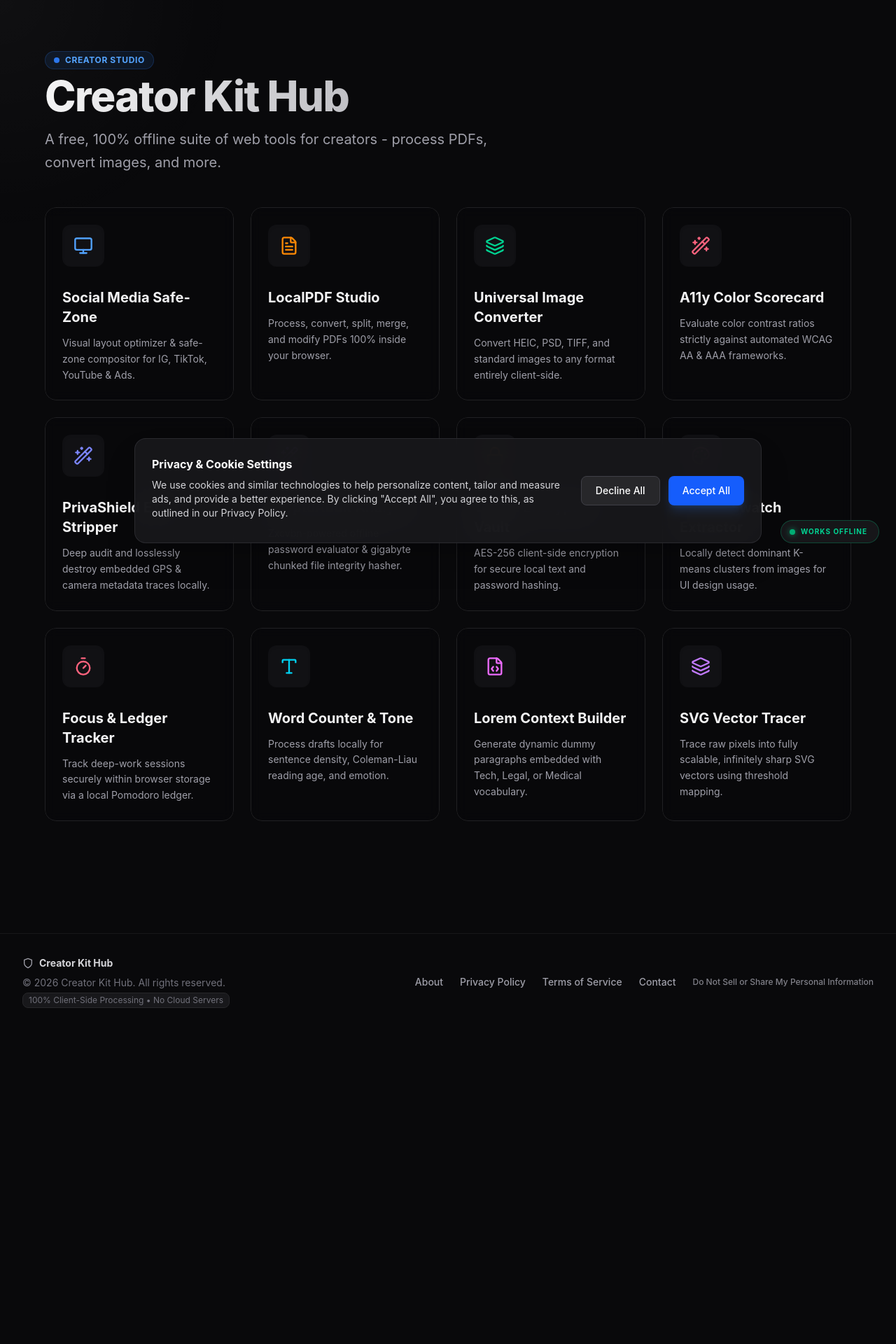
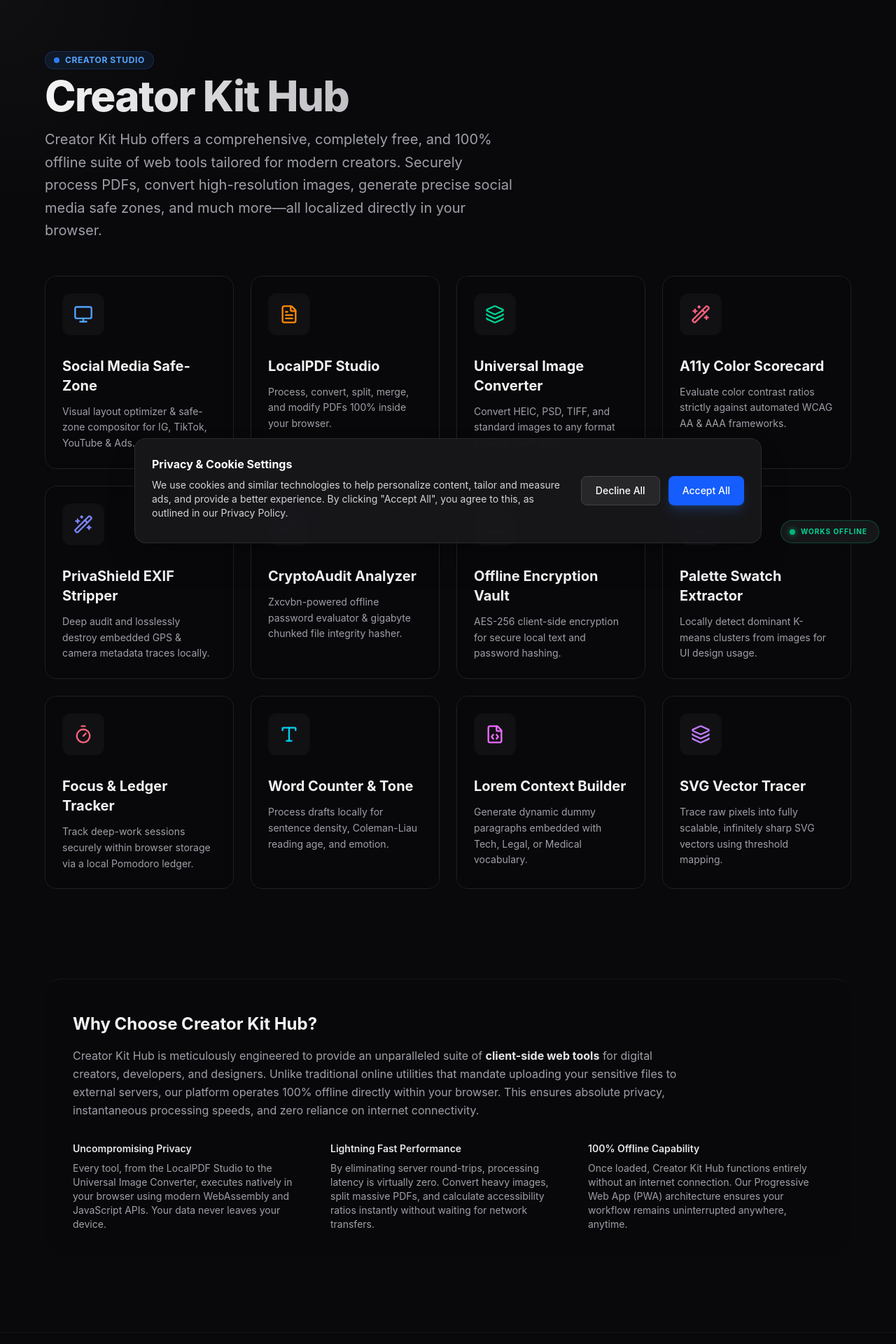
Before and after one commit to creatorkithub/app, a React (Vite) app: page / in a window 1280 px wide. Shown: the top 1920 px of the page at 70% size. Before the commit the page ends 1472 px from the top, so only its background shows below. Built offline with nearby package versions, Linux system fonts and the light colour scheme.

Commit message:
chore: SEO optimizations (meta tags, GEO schema, remove inline styles, add hub page content)

```diff
--- a/index.html
+++ b/index.html
@@ -71,24 +71,48 @@
   <meta name="referrer" content="strict-origin-when-cross-origin">
   <meta name="theme-color" content="#09090b" media="(prefers-color-scheme: dark)" />
   <meta name="description"
-    content="A free, 100% offline suite of web tools for creators - process PDFs, convert images, and more." />
+    content="Creator Kit Hub is a free, 100% offline suite of client-side web tools for creators. Process PDFs, convert images, and secure files locally." />
   <meta name="keywords"
     content="PDF tools, Social media safe zone, Client-side pdf merge, image to pdf, privacy tools, social media overlay" />
 
   <!-- Open Graph / SEO -->
-  <meta property="og:title" content="Creator Kit Hub - Client-Side SEO Tools" />
+  <meta property="og:title" content="Creator Kit Hub - Client-Side Web Tools for Creators" />
   <meta property="og:description"
-    content="A free, 100% offline suite of web tools for creators - process PDFs, convert images, and more." />
+    content="Creator Kit Hub is a free, 100% offline suite of client-side web tools for creators. Process PDFs, convert images, and secure files locally." />
   <meta property="og:type" content="website" />
 
   <link rel="apple-touch-icon" href="/icon.svg" />
-  <title>Creator Kit Hub - Client-Side App Suite</title>
+  <title>Creator Kit Hub - Client-Side Web Tools for Creators</title>
+
+  <script type="application/ld+json">
+    {
+      "@context": "https://schema.org",
+      "@type": "WebSite",
+      "name": "Creator Kit Hub",
+      "url": "https://creatorkithub.org/",
+      "description": "A free, 100% offline suite of client-side web tools for creators.",
+      "publisher": {
+        "@type": "Organization",
+        "name": "Creator Kit Hub",
+        "logo": {
+          "@type": "ImageObject",
+          "url": "https://creatorkithub.org/icon.svg"
+        }
+      }
+    }
+  </script>
+  <style>
+    .gtm-iframe {
+      display: none;
+      visibility: hidden;
+    }
+  </style>
 </head>
 
-<body style="background-color: #09090b; color: #ffffff;" class="bg-[#09090b] text-white">
+<body class="bg-[#09090b] text-white">
   <!-- Google Tag Manager (noscript) -->
   <noscript><iframe src="https://www.googletagmanager.com/ns.html?id=GTM-MTBGDHJ2" height="0" width="0"
-      style="display:none;visibility:hidden"></iframe></noscript>
+      class="gtm-iframe"></iframe></noscript>
   <!-- End Google Tag Manager (noscript) -->
   <div id="root"></div>
   <script type="module" src="/src/main.tsx"></script>
--- a/src/pages/Hub.tsx
+++ b/src/pages/Hub.tsx
@@ -221,7 +221,7 @@ export default function Hub({ onSelectTool }: { onSelectTool: (toolId: string) =
                         Creator Kit Hub
                     </h1>
                     <p className="text-zinc-400 text-lg md:text-xl max-w-2xl leading-relaxed">
-                        A free, 100% offline suite of web tools for creators - process PDFs, convert images, and more.
+                        Creator Kit Hub offers a comprehensive, completely free, and 100% offline suite of web tools tailored for modern creators. Securely process PDFs, convert high-resolution images, generate precise social media safe zones, and much more—all localized directly in your browser.
                     </p>
                 </header>
 
@@ -267,6 +267,30 @@ export default function Hub({ onSelectTool }: { onSelectTool: (toolId: string) =
                     </div>
                 </nav>
 
+                <section className="border-t border-zinc-800/50 pt-12 pb-8 mt-12 bg-zinc-950/20 px-6 sm:px-10 rounded-3xl mb-8">
+                    <h2 className="text-2xl font-bold text-zinc-100 mb-4">Why Choose Creator Kit Hub?</h2>
+                    <p className="text-zinc-400 leading-relaxed mb-8 max-w-4xl">
+                        Creator Kit Hub is meticulously engineered to provide an unparalleled suite of <strong className="text-zinc-200">client-side web tools</strong> for digital creators, developers, and designers.
+                        Unlike traditional online utilities that mandate uploading your sensitive files to external servers, our platform operates 100% offline directly within your browser.
+                        This ensures absolute privacy, instantaneous processing speeds, and zero reliance on internet connectivity.
+                    </p>
+                    <div className="grid grid-cols-1 md:grid-cols-3 gap-8 text-sm text-zinc-400">
+                        <div>
+                            <h3 className="text-zinc-200 font-semibold mb-2">Uncompromising Privacy</h3>
+                            <p>Every tool, from the LocalPDF Studio to the Universal Image Converter, executes natively in your browser using modern WebAssembly and JavaScript APIs. Your data never leaves your device.</p>
+                        </div>
+                        <div>
+                            <h3 className="text-zinc-200 font-semibold mb-2">Lightning Fast Performance</h3>
+                            <p>By eliminating server round-trips, processing latency is virtually zero. Convert heavy images, split massive PDFs, and calculate accessibility ratios instantly without waiting for network transfers.</p>
+                        </div>
+                        <div>
+                            <h3 className="text-zinc-200 font-semibold mb-2">100% Offline Capability</h3>
+                            <p>Once loaded, Creator Kit Hub functions entirely without an internet connection. Our Progressive Web App (PWA) architecture ensures your workflow remains uninterrupted anywhere, anytime.</p>
+                        </div>
+                    </div>
+                </section>
+
+
             </div>
         </main>
     );
```
Also changed, not shown: public/llms.txt (added).
